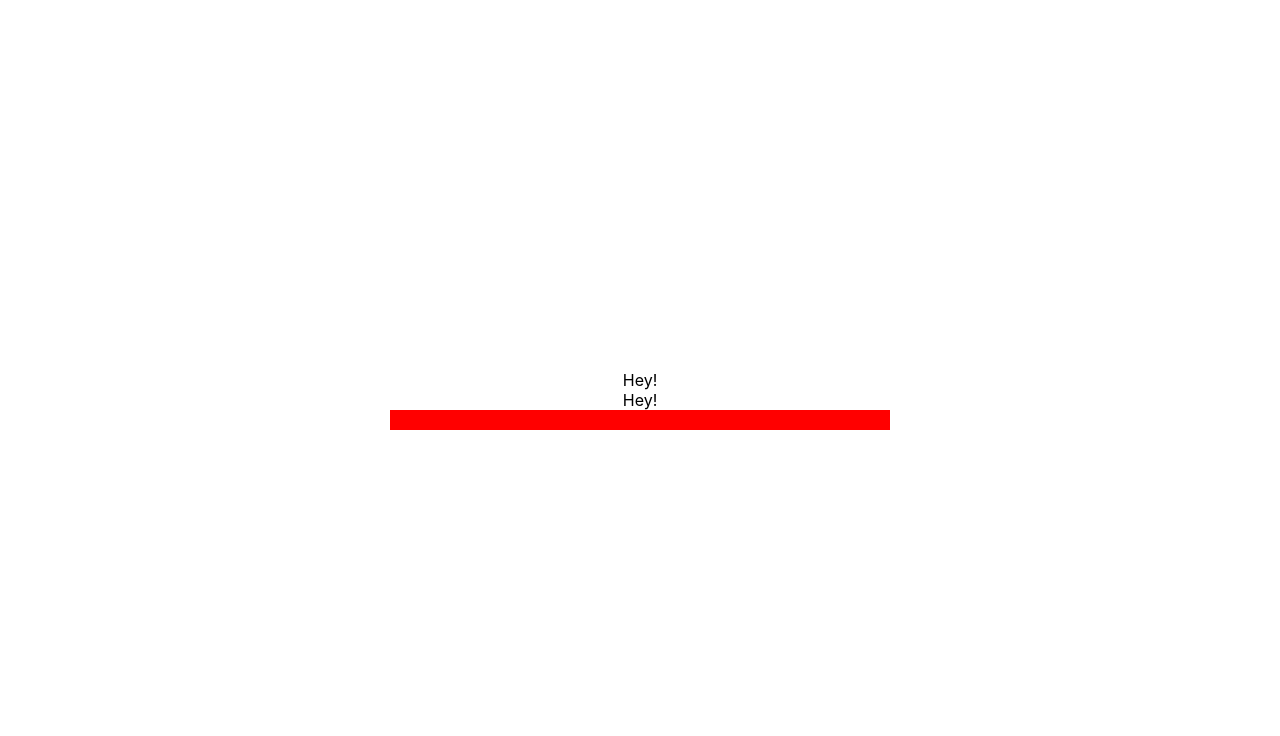
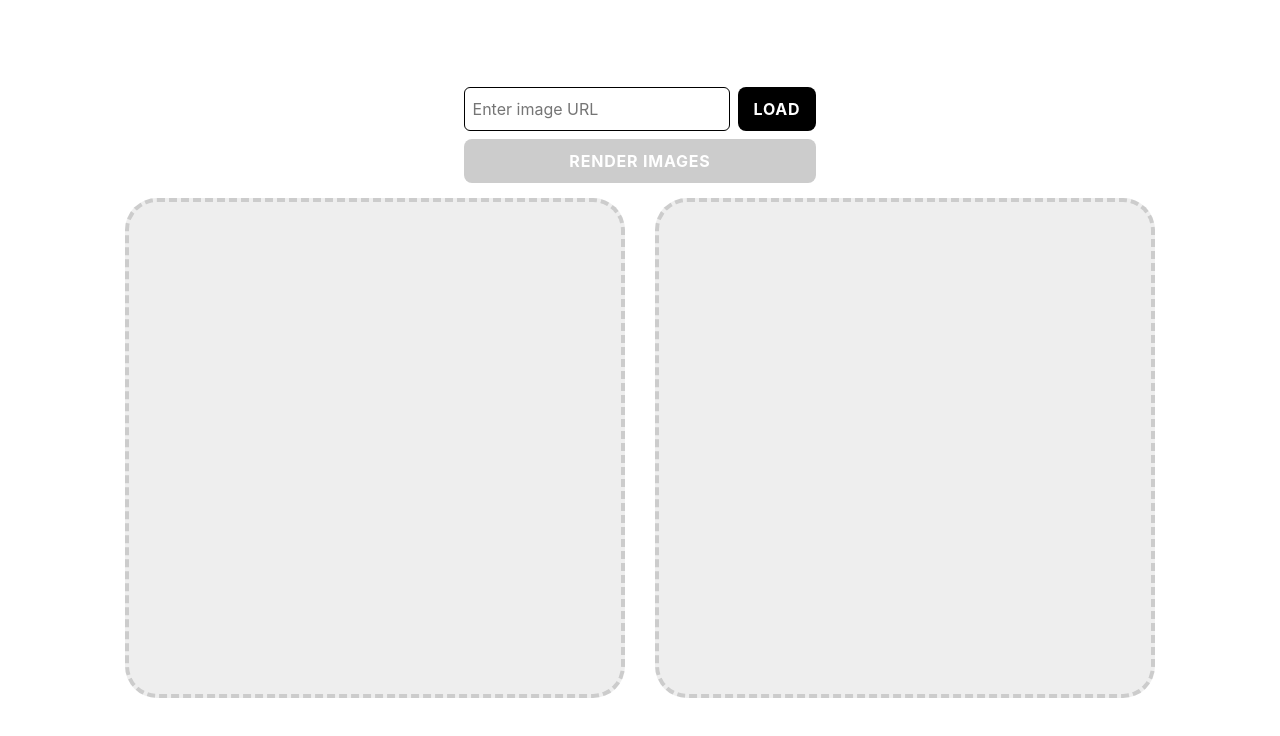
Before and after one commit to gsajith/lazy-load-demo, a Next.js app: page / in a window 1280 px wide. Shown: the top 736 px of the page. Built offline with nearby package versions, Linux system fonts and the light colour scheme.

Commit message:
Loading indicators for the buttons for whatever reason

```diff
--- a/package.json
+++ b/package.json
@@ -8,6 +8,7 @@
     "start": "next start"
   },
   "dependencies": {
+    "axios": "^0.21.0",
     "next": "10.0.0",
     "react": "17.0.1",
     "react-dom": "17.0.1",
--- /dev/null
+++ b/pages/components/Button.js
@@ -0,0 +1,58 @@
+import { isAbsolute, relative } from 'path';
+import { useEffect, useRef } from 'react';
+import styled from 'styled-components';
+import LoadingSpinner from '../styled-components/LoadingSpinner';
+
+const StyledButton = styled.button`
+  background: ${(props) => (props.disabled ? '#ccc' : 'black')};
+  color: white;
+  padding: 12px 16px;
+  border-radius: 8px;
+  cursor: ${(props) => (props.disabled ? 'inherit' : 'pointer')};
+  transition: 200ms ease all;
+  &:hover,
+  &:focus {
+    background: ${(props) => (props.disabled ? '#ccc' : '#555')};
+  }
+  font-weight: 700;
+  text-transform: uppercase;
+  letter-spacing: 0.8px;
+`;
+
+const ChildrenWrapper = styled.div`
+  opacity: ${(props) => (props.loading ? 0 : 1)};
+`;
+
+const ParentWrapper = styled.div`
+  position: relative;
+`;
+
+const Button = (props) => {
+  const { children, loading, ...other } = props;
+  const buttonRef = useRef(null);
+  useEffect(() => {
+    if (!loading) {
+      buttonRef.current.blur();
+    }
+  }, [loading]);
+  return (
+    <StyledButton ref={buttonRef} {...other}>
+      <ParentWrapper>
+        {loading && (
+          <LoadingSpinner
+            size="24px"
+            style={{
+              position: 'absolute',
+              left: '50%',
+              top: '50%',
+              transform: 'translateX(-50%) translateY(-50%)',
+            }}
+          />
+        )}
+        <ChildrenWrapper loading={loading ? 1 : 0}>{children}</ChildrenWrapper>
+      </ParentWrapper>
+    </StyledButton>
+  );
+};
+
+export default Button;
--- /dev/null
+++ b/pages/components/DefaultImage.js
@@ -0,0 +1,12 @@
+import React from 'react';
+import ImageStage from '../styled-components/ImageStage';
+
+const DefaultImage = ({ src }) => {
+  return (
+    <ImageStage>
+      <img src={src} />
+    </ImageStage>
+  );
+};
+
+export default DefaultImage;
--- a/pages/components/TextInput.js
+++ b/pages/components/TextInput.js
@@ -1,7 +1,37 @@
 import React from 'react';
+import styled from 'styled-components';
+
+const StyledInput = styled.input`
+  border: 1px solid black;
+  padding: 8px;
+  border-radius: 6px;
+  height: 100%;
+`;
+
+const Error = styled.div`
+  color: red;
+  font-size: 10px;
+  position: absolute;
+  bottom: -4px;
+  left: 4px;
+  width: 0;
+  height: 0;
+  min-height: 0;
+  width: 100%;
+`;
+
+const TextWrapper = styled.div`
+  position: relative;
+`;
 
 const TextInput = (props) => {
-  return <input {...props} />;
+  const { error, ...other } = props;
+  return (
+    <TextWrapper>
+      <StyledInput {...other} />
+      <Error>{error}</Error>
+    </TextWrapper>
+  );
 };
 
 export default TextInput;
--- /dev/null
+++ b/pages/components/URLInput.js
@@ -0,0 +1,23 @@
+import React from 'react';
+import Button from './Button';
+import Flex from '../styled-components/Flex';
+import TextInput from './TextInput';
+
+const URLInput = ({ url, handleUrlChange, fetchImage, urlError, loading }) => {
+  return (
+    <Flex row>
+      <TextInput
+        style={{ marginRight: 8, minWidth: 200 }}
+        value={url}
+        onChange={handleUrlChange}
+        error={urlError}
+        placeholder="Enter image URL"
+      />
+      <Button loading={loading} onClick={fetchImage}>
+        Load
+      </Button>
+    </Flex>
+  );
+};
+
+export default URLInput;
--- a/pages/index.js
+++ b/pages/index.js
@@ -1,17 +1,94 @@
 import Head from 'next/head';
-import TextInput from './components/TextInput';
+import { useEffect, useRef, useState } from 'react';
+import URLInput from './components/URLInput';
 import Wrapper from './styled-components/Wrapper';
+import { isValidUrl, loadFromLocalStorage } from './util/util';
+import axios from 'axios';
+import DefaultImage from './components/DefaultImage';
+import Flex from './styled-components/Flex';
+import Button from './components/Button';
 
 export default function Home() {
+  const [url, setUrl] = useState(loadFromLocalStorage('imageUrl', ''));
+  const [readyToRender, setReadyToRender] = useState(false);
+  const [fetchingUrl, setFetchingUrl] = useState(false);
+  const [defaultImgSrc, setDefaultImgSrc] = useState(null);
+  const [urlError, setUrlError] = useState('');
+  const firstLoad = useRef(false);
+
+  const fetchImage = () => {
+    if (!isValidUrl(url)) {
+      setUrlError('URL must be: JPG, PNG, GIF');
+    } else {
+      localStorage.setItem('imageUrl', url);
+      doFetch();
+    }
+  };
+
+  const doFetch = () => {
+    setReadyToRender(false);
+    setFetchingUrl(true);
+    setTimeout(() => {
+      // TODO: progress bar
+      axios
+        .get(url)
+        .then((response) => {
+          setReadyToRender(true);
+          setFetchingUrl(false);
+        })
+        .catch((error) => {
+          setFetchingUrl(false);
+          setUrlError('Error fetching URL');
+          console.log(error);
+        });
+    }, 3000);
+  };
+
+  const doRender = () => {
+    console.log('render');
+  };
+
+  useEffect(() => {
+    if (!firstLoad.current) {
+      firstLoad.current = true;
+      if (isValidUrl(url)) {
+        doFetch();
+      }
+    }
+  }, [url]);
+
+  const handleUrlChange = (e) => {
+    setUrlError('');
+    setUrl(e.target.value);
+  };
+
   return (
     <Wrapper>
       <Head>
         <title>Lazy Loading Images</title>
         <link rel="icon" href="/favicon.ico" />
       </Head>
-      <div>Hey!</div>
-      <div>Hey!</div>
-      <TextInput style={{ width: 500, background: 'red' }} />
+      <Flex>
+        <URLInput
+          url={url}
+          setUrl={url}
+          handleUrlChange={handleUrlChange}
+          fetchImage={fetchImage}
+          urlError={urlError}
+          loading={fetchingUrl}
+        />
+        <Button
+          disabled={!readyToRender}
+          onClick={readyToRender ? doRender : () => {}}
+          style={{ marginTop: 8 }}
+        >
+          Render images
+        </Button>
+      </Flex>
+      <Flex row>
+        <DefaultImage src={defaultImgSrc} />
+        <DefaultImage />
+      </Flex>
     </Wrapper>
   );
 }
--- /dev/null
+++ b/pages/styled-components/Flex.js
@@ -0,0 +1,15 @@
+import styled from 'styled-components';
+
+const Flex = styled.div`
+  display: flex;
+  flex-wrap: wrap;
+  flex-direction: ${(props) => {
+    if (props.row) return 'row';
+    return 'column';
+  }};
+  flex-align: ${(props) => (props.flexAlign ? props.flexAlign : 'center')};
+  justify-content: ${(props) =>
+    props.justifyContent ? props.justifyContent : 'center'};
+`;
+
+export default Flex;
--- /dev/null
+++ b/pages/styled-components/ImageStage.js
@@ -0,0 +1,15 @@
+import styled from 'styled-components';
+
+const ImageStage = styled.div`
+  max-width: calc(100vw - 30px);
+  max-height: calc(100vw - 30px);
+  background: #eee;
+  padding: 24px;
+  border: 4px dashed #ccc;
+  border-radius: 32px;
+  margin: 15px;
+  width: 500px;
+  height: 500px;
+`;
+
+export default ImageStage;
--- /dev/null
+++ b/pages/styled-components/LoadingSpinner.js
@@ -0,0 +1,51 @@
+import React from 'react';
+import styled from 'styled-components';
+
+const Spinner = styled.div`
+  display: inline-block;
+  position: relative;
+  font-size: ${(props) => (props.size ? props.size : 'inherit')};
+  width: 1em;
+  height: 1em;
+  div {
+    box-sizing: border-box;
+    display: block;
+    position: absolute;
+    width: 0.8em;
+    height: 0.8em;
+    margin: 0.1em;
+    border: 0.1em solid #fff;
+    border-radius: 50%;
+    animation: lds-ring 1.2s cubic-bezier(0.5, 0, 0.5, 1) infinite;
+    border-color: #fff transparent transparent transparent;
+  }
+  div:nth-child(1) {
+    animation-delay: -0.45s;
+  }
+  div:nth-child(2) {
+    animation-delay: -0.3s;
+  }
+  div:nth-child(3) {
+    animation-delay: -0.15s;
+  }
+  @keyframes lds-ring {
+    0% {
+      transform: rotate(0deg);
+    }
+    100% {
+      transform: rotate(360deg);
+    }
+  }
+`;
+const LoadingSpinner = ({ size, style }) => {
+  return (
+    <Spinner size={size} style={style}>
+      <div></div>
+      <div></div>
+      <div></div>
+      <div></div>
+    </Spinner>
+  );
+};
+
+export default LoadingSpinner;
--- /dev/null
+++ b/pages/util/util.js
@@ -0,0 +1,18 @@
+export const isValidUrl = (url) => {
+  return url.match(/\.(jpeg|jpg|gif|bmp|apng|png)$/) != null;
+};
+
+export const isSSR = () => {
+  return typeof window === 'undefined';
+};
+
+export const loadFromLocalStorage = (key, defaultValue) => {
+  if (isSSR()) {
+    return defaultValue;
+  }
+  if (localStorage.getItem(key)) {
+    return localStorage.getItem(key);
+  } else {
+    return defaultValue;
+  }
+};
```
Also changed, not shown: 1 other file (tests, documents, lock files or other folders).
